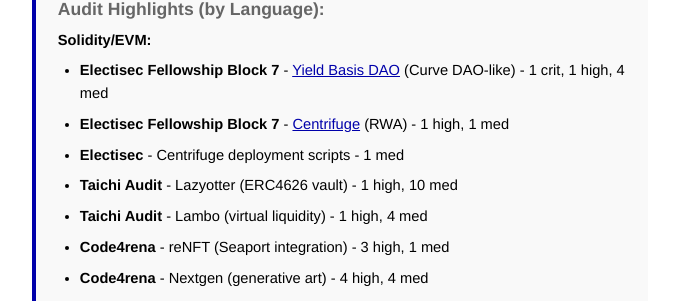
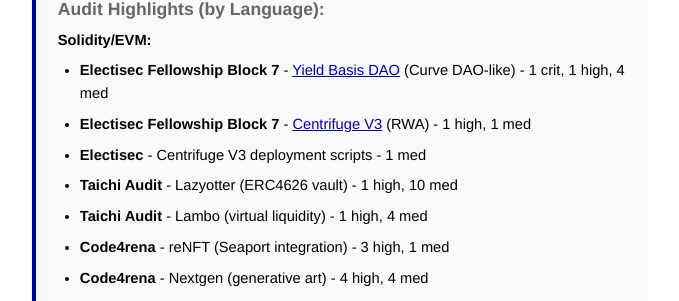
Before and after one commit to ret2basic/ret2basic.github.io, a Jekyll site: the page built from index.html, in a window 1280 px wide and 900 px high, scrolled down 456 px. Shown: the part 144-445 px from the top of the window, without its empty margins (300-979 px from the left). Built offline with Jekyll 4.4.1, drawn with Linux system fonts in a browser that asks for light colours.

```diff
--- a/audits.html
+++ b/audits.html
@@ -13,7 +13,7 @@ title: Web3 Audit Portfolio - ret2basic.eth
     <h3>2025</h3>
 
     <div class="audit-item">
-      <h3>Electisec - Centrifuge deployment scripts review</h3>
+      <h3>Electisec - Centrifuge V3 deployment scripts review</h3>
       <div class="audit-details">
         <p><strong>Type:</strong> Deployment Scripts Review</p>
         <p><strong>Findings:</strong> 1 Medium Severity</p>
@@ -30,7 +30,7 @@ title: Web3 Audit Portfolio - ret2basic.eth
     </div>
 
     <div class="audit-item">
-      <h3>Electisec Fellowship Block 7 - Centrifuge</h3>
+      <h3>Electisec Fellowship Block 7 - Centrifuge V3</h3>
       <div class="audit-details">
         <p><strong>Type:</strong> Real World Assets (RWA)</p>
         <p><strong>Findings:</strong> 1 High, 1 Medium Severity</p>
--- a/index.html
+++ b/index.html
@@ -26,8 +26,8 @@ title: ret2basic.eth - Web3 Security Researcher
       <h5>Solidity/EVM:</h5>
       <ul>
         <li><strong>Electisec Fellowship Block 7</strong> - <a href="https://reports.electisec.com/2025-07-YieldBasis-Update" target="_blank">Yield Basis DAO</a> (Curve DAO-like) - 1 crit, 1 high, 4 med</li>
-        <li><strong>Electisec Fellowship Block 7</strong> - <a href="https://reports.electisec.com/2025-07-centrifuge" target="_blank">Centrifuge</a> (RWA) - 1 high, 1 med</li>
-        <li><strong>Electisec</strong> - Centrifuge deployment scripts - 1 med</li>
+        <li><strong>Electisec Fellowship Block 7</strong> - <a href="https://reports.electisec.com/2025-07-centrifuge" target="_blank">Centrifuge V3</a> (RWA) - 1 high, 1 med</li>
+        <li><strong>Electisec</strong> - Centrifuge V3 deployment scripts - 1 med</li>
         <li><strong>Taichi Audit</strong> - Lazyotter (ERC4626 vault) - 1 high, 10 med</li>
         <li><strong>Taichi Audit</strong> - Lambo (virtual liquidity) - 1 high, 4 med</li>
         <li><strong>Code4rena</strong> - reNFT (Seaport integration) - 3 high, 1 med</li>
```
Also changed, not shown: README.md.
